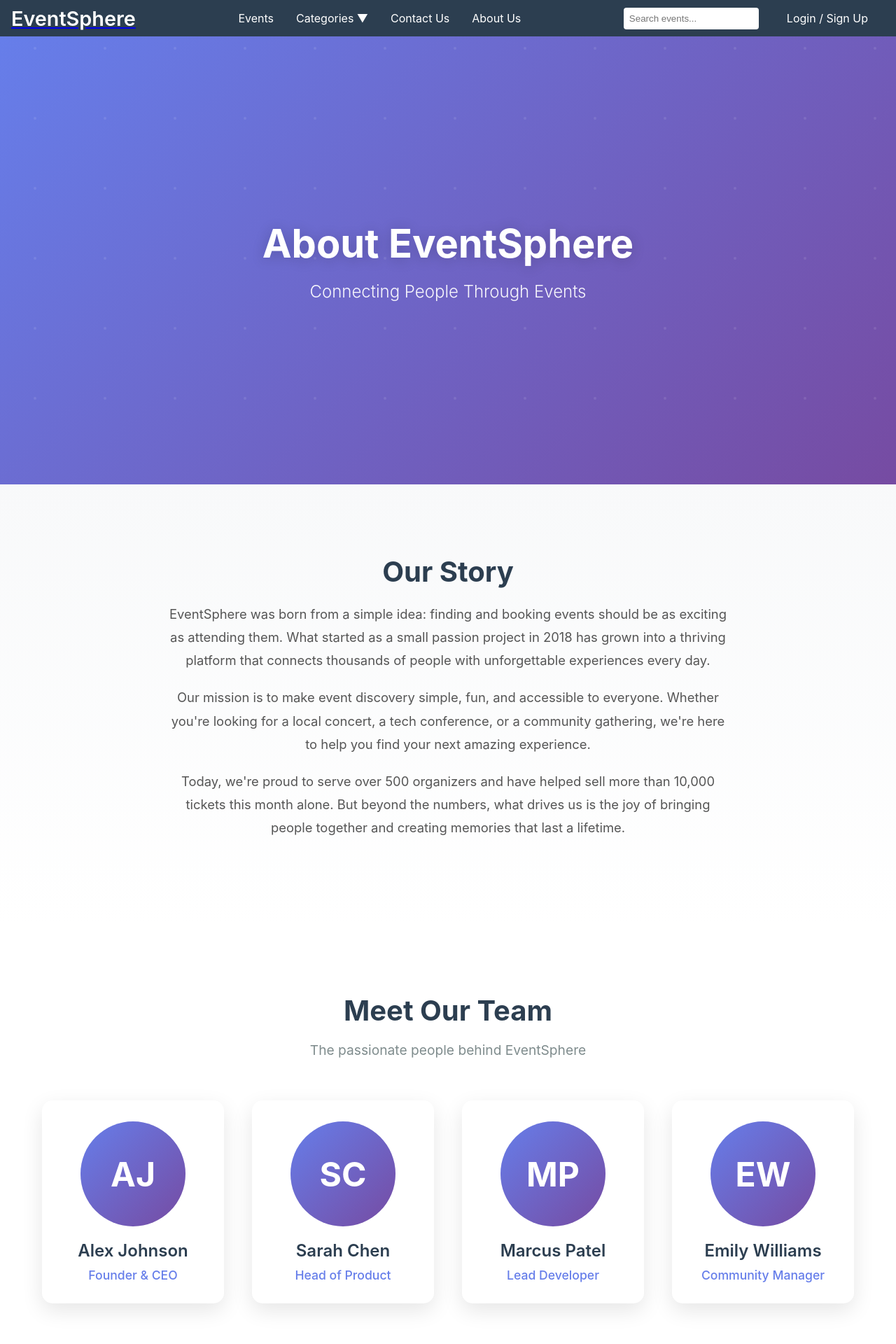
After one commit to sandeepal513/EventManagement-TicketOrderingSystem, a PHP site: page /app/views/pages/about_us.php in a window 1280 px wide. The commit adds this page. Shown: the top 1920 px of the page at 70% size. Run offline with PHP 8.4, Linux system fonts and the light colour scheme; some libraries are stand-ins or nearby versions.

Commit message:
create seperate files for navbar and footer and link those files to correct views

```diff
--- a/app/controllers/profile_controller.php
+++ b/app/controllers/profile_controller.php
@@ -9,7 +9,7 @@
 
     // Check if user is logged in
     if (!isset($_SESSION['user_id'])) {
-        header("Location: " . BASE_URL . "views/auth/login.php");
+        header("Location: " . BASE_URL . "views/auth/login_view.php");
         exit();
     }
 
@@ -21,7 +21,7 @@
     if (!$user) {
         // User not found, redirect to login
         session_destroy();
-        header("Location: " . BASE_URL . "views/auth/login.php");
+        header("Location: " . BASE_URL . "views/auth/login_view.php");
         exit();
     }
 
@@ -48,7 +48,7 @@
     } else {
         // Invalid role, log out
         session_destroy();
-        header("Location: " . BASE_URL . "views/auth/login.php");
+        header("Location: " . BASE_URL . "views/auth/login_view.php");
         exit();
     }
 ?>
--- a/app/controllers/profile_pic_delete.php
+++ b/app/controllers/profile_pic_delete.php
@@ -17,7 +17,7 @@
     $profile_page = match ($role) {
         'admin' => BASE_URL . 'app/controllers/profile_controller.php',
         'organizer' => BASE_URL . 'app/controllers/profile_controller.php',
-        default => BASE_URL . 'app/controllers/profile_controller.php',
+        'user' => BASE_URL . 'app/controllers/profile_controller.php',
     };
 
     $user_id = $_SESSION['user_id'];
--- a/app/views/admin/profile_admin_view.php
+++ b/app/views/admin/profile_admin_view.php
@@ -8,6 +8,8 @@
         header("Location: " . BASE_URL . "app/controllers/profile_controller.php");
         exit();
     }
+
+    include_once ROOT . '/app/views/layouts/navbar.php';
 ?>
 
 <!DOCTYPE html>
@@ -18,6 +20,7 @@
     <!-- Link to the external CSS file -->
     <link rel="stylesheet" href="<?php echo BASE_URL; ?>public/assets/css/profile.css">
     <link rel="stylesheet" href="<?php echo BASE_URL; ?>public/assets/css/logout-modal.css">
+    <link rel="stylesheet" href="<?php echo BASE_URL; ?>public/assets/css/navbar.css">
     <title>Profile - <?php echo ucfirst($user['role']); ?></title>
 </head>
 <body>
@@ -185,7 +188,7 @@
                         <tr><th>Name</th><td><?php echo htmlspecialchars($user['full_name']); ?></td></tr>
                         <tr><th>Email</th><td><?php echo htmlspecialchars($user['email']); ?></td></tr>
                         <tr><th>Mobile No</th><td><?php echo htmlspecialchars($user['phone']); ?></td></tr>
-                        <tr><th>Account Role</th><td><?php echo ucfirst($user['role']); ?></td></tr>
+                        <tr><th>Account Created At</th><td><?php echo ucfirst(date('Y-m-d', strtotime($user['created_at']))); ?></td></tr>
                     </table>
                 </div>
             </div>
@@ -251,6 +254,7 @@
         </div>
     </div>
 
+
     <!-- Link to the external JavaScript files -->
     <script>
         // Make BASE_URL available to JavaScript
--- /dev/null
+++ b/app/views/layouts/footer.php
@@ -0,0 +1,16 @@
+<!-- Footer -->
+    <footer class="footer">
+        <div class="footer-links">
+            <a href="#">Home</a>
+            <a href="#">Events</a>
+            <a href="#">Categories</a>
+            <a href="#">Contact Us</a>
+            <a href="#">About Us</a>
+        </div>
+        <div class="social-icons">
+            <a href="#">Facebook</a>
+            <a href="#">Twitter</a>
+            <a href="#">Instagram</a>
+        </div>
+        <p>&copy; 2025 EventSphere. All rights reserved.</p>
+    </footer>
--- /dev/null
+++ b/app/views/layouts/navbar.php
@@ -0,0 +1,37 @@
+<!-- <?php session_start(); ?>    -->
+<!-- Navigation Bar -->
+    <nav class="navbar">
+        <div class="logo">
+            <a href="<?php echo BASE_URL; ?>index.php"><h1>EventSphere</h1></a>
+        </div>
+        <ul class="nav-links">
+            <li><a href="#">Events</a></li>
+            <li class="dropdown">
+                <a href="#">Categories ▼</a>
+                <div class="dropdown-content">
+                    <a href="#">Music</a>
+                    <a href="#">Sports</a>
+                    <a href="#">Tech</a>
+                </div>
+            </li>
+            <li><a href="">Contact Us</a></li>
+            <li><a href="<?php echo BASE_URL; ?>app/views/pages/about_us.php">About Us</a></li>
+        </ul>
+        <div class="nav-right">
+            <input type="text" class="search-bar" placeholder="Search events...">
+
+            <?php if (isset($_SESSION['user_id']) && !preg_match('/profile/', $_SERVER['REQUEST_URI'])): ?>
+                <?php
+                    include_once ROOT . '/config/connection.php';
+                    include_once ROOT . '/app/models/user_model.php';
+                    $user = getUserById($conn, $_SESSION['user_id']);
+                    $profile_pic_src = !empty($user['profile_pic']) ? BASE_URL . 'public/upload/profile_pic/' . htmlspecialchars($user['profile_pic']) : BASE_URL . 'public/assets/images/sys_img/default_profile.png';
+                ?>
+                <a href="<?php echo BASE_URL; ?>app/controllers/profile_controller.php" class="nav-btn">
+                    <img src="<?php echo $profile_pic_src; ?>" alt="Profile" style="width: 30px; height: 30px; border-radius: 50%; margin-right: 5px;">
+                </a>
+            <?php elseif (!isset($_SESSION['user_id'])): ?>
+                <a href="<?php echo BASE_URL; ?>app/views/auth/login_view.php" class="nav-btn">Login / Sign Up</a>
+            <?php endif; ?>
+        </div>
+    </nav>
--- a/app/views/organizer/profile_organizer_view.php
+++ b/app/views/organizer/profile_organizer_view.php
@@ -8,6 +8,8 @@
         header("Location: " . BASE_URL . "app/controllers/profile_controller.php");
         exit();
     }
+
+    include_once ROOT . '/app/views/layouts/navbar.php';
 ?>
 
 <!DOCTYPE html>
@@ -18,6 +20,7 @@
     <!-- Link to the external CSS file -->
     <link rel="stylesheet" href="<?php echo BASE_URL; ?>public/assets/css/profile.css">
     <link rel="stylesheet" href="<?php echo BASE_URL; ?>public/assets/css/logout-modal.css">
+    <link rel="stylesheet" href="<?php echo BASE_URL; ?>public/assets/css/navbar.css">
     <title>Profile - <?php echo ucfirst($user['role']); ?></title>
 </head>
 <body>
@@ -185,7 +188,7 @@
                         <tr><th>Name</th><td><?php echo htmlspecialchars($user['full_name']); ?></td></tr>
                         <tr><th>Email</th><td><?php echo htmlspecialchars($user['email']); ?></td></tr>
                         <tr><th>Mobile No</th><td><?php echo htmlspecialchars($user['phone']); ?></td></tr>
-                        <tr><th>Account Role</th><td><?php echo ucfirst($user['role']); ?></td></tr>
+                        <tr><th>Account Created At</th><td><?php echo ucfirst(date('Y-m-d', strtotime($user['created_at']))); ?></td></tr>
                     </table>
                 </div>
             </div>
@@ -251,6 +254,7 @@
         </div>
     </div>
 
+
     <!-- Link to the external JavaScript files -->
     <script>
         // Make BASE_URL available to JavaScript
--- /dev/null
+++ b/app/views/pages/about_us.php
@@ -0,0 +1,102 @@
+<?php
+        include_once __DIR__ . '/../../../config/constants.php';
+        session_start();
+        include_once ROOT . '/app/views/layouts/navbar.php';?>
+
+<!DOCTYPE html>
+<html lang="en">
+<head>
+    <meta charset="UTF-8">
+    <meta name="viewport" content="width=device-width, initial-scale=1.0">
+    <title>About Us - EventSphere</title>
+    <link href="https://cdnjs.cloudflare.com/ajax/libs/aos/2.3.4/aos.css" rel="stylesheet">
+    <link rel="stylesheet" href="<?php echo BASE_URL; ?>public/assets/css/navbar.css">
+    <link rel="stylesheet" href="<?php echo BASE_URL; ?>public/assets/css/footer.css">
+    <link rel="stylesheet" href="<?php echo BASE_URL; ?>public/assets/css/about_us.css">
+</head>
+<body>
+    <section class="hero-section">
+        <div class="hero-content" data-aos="fade-up">
+            <h1>About EventSphere</h1>
+            <p>Connecting People Through Events</p>
+        </div>
+    </section>
+
+    <section class="story-section section">
+        <div class="container">
+            <h2 class="section-title" data-aos="fade-up">Our Story</h2>
+            <div class="story-content" data-aos="fade-up" data-aos-delay="100">
+                <p>EventSphere was born from a simple idea: finding and booking events should be as exciting as attending them. What started as a small passion project in 2018 has grown into a thriving platform that connects thousands of people with unforgettable experiences every day.</p>
+                <p>Our mission is to make event discovery simple, fun, and accessible to everyone. Whether you're looking for a local concert, a tech conference, or a community gathering, we're here to help you find your next amazing experience.</p>
+                <p>Today, we're proud to serve over 500 organizers and have helped sell more than 10,000 tickets this month alone. But beyond the numbers, what drives us is the joy of bringing people together and creating memories that last a lifetime.</p>
+            </div>
+        </div>
+    </section>
+
+    <section class="team-section section">
+        <div class="container">
+            <h2 class="section-title" data-aos="fade-up">Meet Our Team</h2>
+            <p class="section-subtitle" data-aos="fade-up" data-aos-delay="100">The passionate people behind EventSphere</p>
+            <div class="team-grid">
+                <div class="team-card" data-aos="fade-up" data-aos-delay="200">
+                    <div class="team-photo">AJ</div>
+                    <h3 class="team-name">Alex Johnson</h3>
+                    <p class="team-role">Founder & CEO</p>
+                </div>
+                <div class="team-card" data-aos="fade-up" data-aos-delay="300">
+                    <div class="team-photo">SC</div>
+                    <h3 class="team-name">Sarah Chen</h3>
+                    <p class="team-role">Head of Product</p>
+                </div>
+                <div class="team-card" data-aos="fade-up" data-aos-delay="400">
+                    <div class="team-photo">MP</div>
+                    <h3 class="team-name">Marcus Patel</h3>
+                    <p class="team-role">Lead Developer</p>
+                </div>
+                <div class="team-card" data-aos="fade-up" data-aos-delay="500">
+                    <div class="team-photo">EW</div>
+                    <h3 class="team-name">Emily Williams</h3>
+                    <p class="team-role">Community Manager</p>
+                </div>
+            </div>
+        </div>
+    </section>
+
+    <section class="vision-mission-section section">
+        <div class="container">
+            <h2 class="section-title" data-aos="fade-up">Vision & Mission</h2>
+            <div class="vision-mission-grid">
+                <div class="vm-card" data-aos="fade-right" data-aos-delay="200">
+                    <div class="vm-icon">🎯</div>
+                    <h3 class="vm-title">Our Vision</h3>
+                    <p class="vm-text">To become the world's most trusted platform for event discovery, where every person can easily find experiences that inspire, connect, and transform their lives.</p>
+                </div>
+                <div class="vm-card" data-aos="fade-left" data-aos-delay="300">
+                    <div class="vm-icon">🚀</div>
+                    <h3 class="vm-title">Our Mission</h3>
+                    <p class="vm-text">To simplify event booking and empower organizers with the tools they need to create unforgettable experiences, while fostering a vibrant community of event-goers worldwide.</p>
+                </div>
+            </div>
+        </div>
+    </section>
+
+    <section class="cta-section">
+        <div class="cta-content" data-aos="zoom-in">
+            <h2 class="cta-title">Join Our Journey</h2>
+            <p class="cta-text">Ready to discover amazing events or host your own? Let's make it happen together.</p>
+            <a href="#contact" class="cta-button"><span>Get In Touch</span></a>
+        </div>
+    </section>
+
+    <?php include_once ROOT . '/app/views/layouts/footer.php'; ?>
+
+    <script src="https://cdnjs.cloudflare.com/ajax/libs/aos/2.3.4/aos.js"></script>
+    <script>
+        AOS.init({
+            duration: 1000,
+            once: true,
+            offset: 100
+        });
+    </script>
+</body>
+</html>
--- a/app/views/user/profile_user_view.php
+++ b/app/views/user/profile_user_view.php
@@ -8,6 +8,8 @@
         header("Location: " . BASE_URL . "app/controllers/profile_controller.php");
         exit();
     }
+
+    include_once ROOT . '/app/views/layouts/navbar.php';
 ?>
 
 <!DOCTYPE html>
@@ -18,6 +20,7 @@
     <!-- Link to the external CSS file -->
     <link rel="stylesheet" href="<?php echo BASE_URL; ?>public/assets/css/profile.css">
     <link rel="stylesheet" href="<?php echo BASE_URL; ?>public/assets/css/logout-modal.css">
+    <link rel="stylesheet" href="<?php echo BASE_URL; ?>public/assets/css/navbar.css">
     <title>Profile - <?php echo ucfirst($user['role']); ?></title>
 </head>
 <body>
@@ -185,7 +188,7 @@
                         <tr><th>Name</th><td><?php echo htmlspecialchars($user['full_name']); ?></td></tr>
                         <tr><th>Email</th><td><?php echo htmlspecialchars($user['email']); ?></td></tr>
                         <tr><th>Mobile No</th><td><?php echo htmlspecialchars($user['phone']); ?></td></tr>
-                        <tr><th>Account Role</th><td><?php echo ucfirst($user['role']); ?></td></tr>
+                        <tr><th>Account Created At</th><td><?php echo ucfirst(date('Y-m-d', strtotime($user['created_at']))); ?></td></tr>
                     </table>
                 </div>
             </div>
```
Also changed, not shown: index.php (+4 -54 lines), public/assets/css/about_us.css (added), public/assets/css/footer.css (added), public/assets/css/home.css, public/assets/css/navbar.css (added), public/assets/js/profile.js, public/upload/profile_pic/profile_1_1761980121.png (added), public/upload/profile_pic/profile_1_1761981082.png (added), public/upload/profile_pic/profile_1_1761981089.png (added), public/upload/profile_pic/profile_1_1761981594.png (added).
